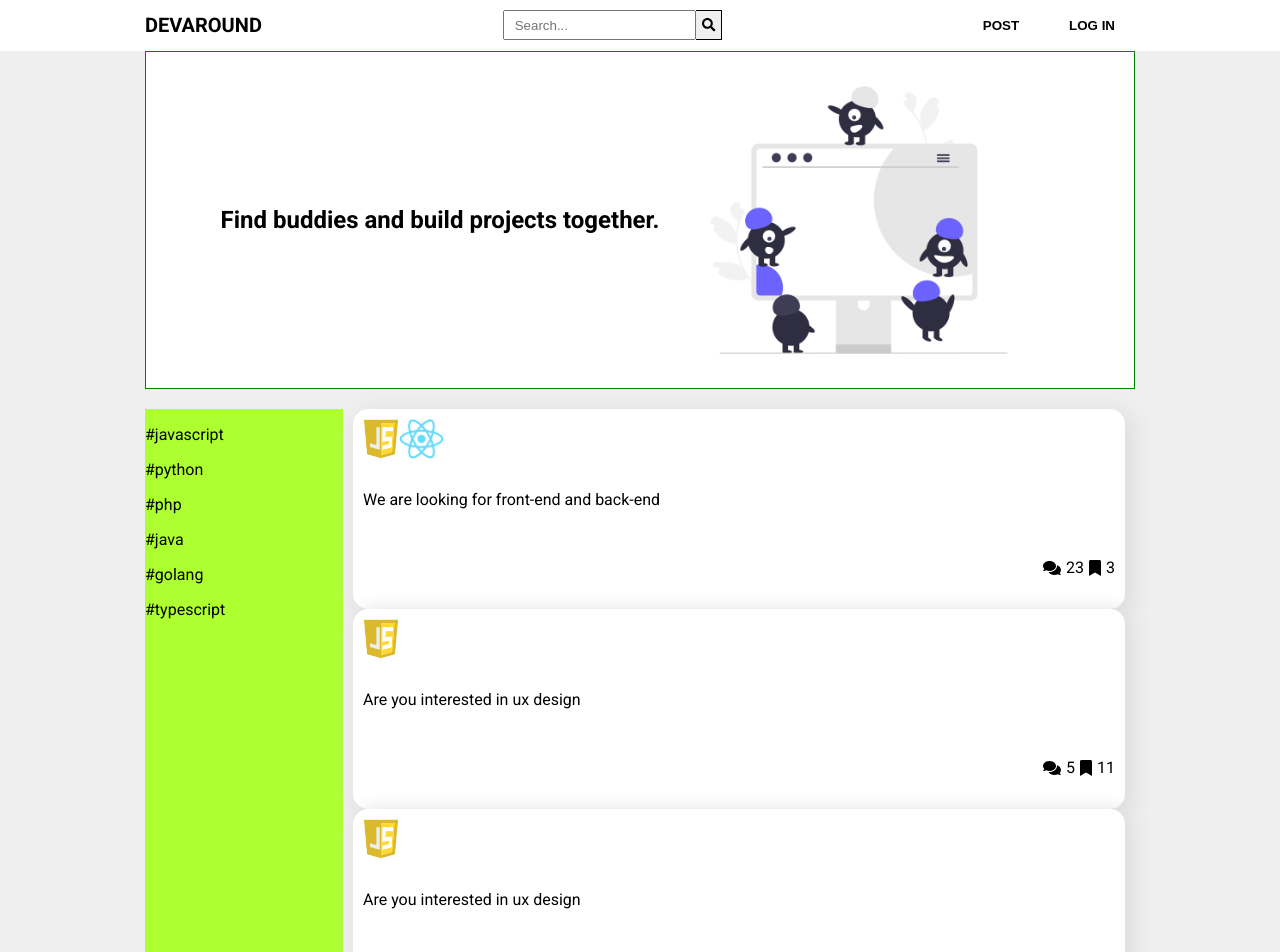
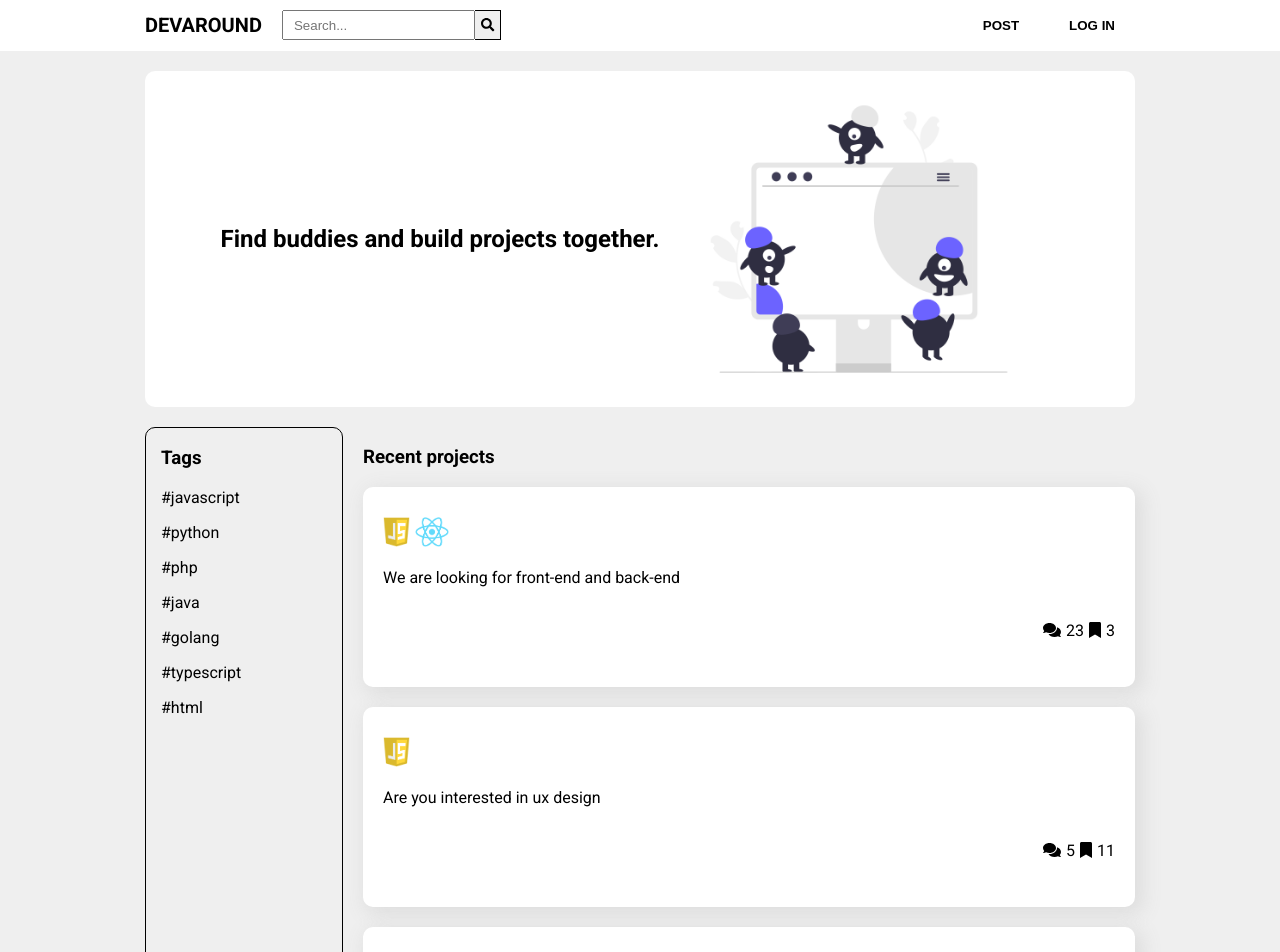
Before and after one commit to chaeahpark/code-together, a React (Create React App) app: page / in a window 1280 px wide. Shown: the top 952 px of the page. Built offline with nearby package versions, Linux system fonts and the light colour scheme.

Commit message:
polished the basic layout

```diff
--- a/src/App.js
+++ b/src/App.js
@@ -12,6 +12,7 @@ function App() {
     <div className="App">
       <header className="header">
         <div className="header__container">
+          <div className="header__left">
             <h1 className="header__logo">DEVAROUND</h1>
             <form className="header__form" action="">
               <input
@@ -23,6 +24,9 @@ function App() {
                 <FontAwesomeIcon icon={faSearch} />
               </button>
             </form>
+          </div>
+
+          <div className="header__right">
             <div className="header__btns">
               <button className="header__btn" id="header__btn--post">
                 POST
@@ -30,6 +34,7 @@ function App() {
               <button className="header__btn" id="header__btn--login">
                 LOG IN
               </button>
+            </div>
           </div>
         </div>
       </header>
@@ -50,17 +55,22 @@ function App() {
           <div className="main__contents">
             <div className="main__sidebar">
               <div className="sidebar__tags">
-                <p className="tag">#javascript</p>
-                <p className="tag">#python</p>
-                <p className="tag">#php</p>
-                <p className="tag">#java</p>
-                <p className="tag">#golang</p>
-                <p className="tag">#typescript</p>
+                <h3 className="main__title title--tag">Tags</h3>
+                <p className="tag__item">#javascript</p>
+                <p className="tag__item">#python</p>
+                <p className="tag__item">#php</p>
+                <p className="tag__item">#java</p>
+                <p className="tag__item">#golang</p>
+                <p className="tag__item">#typescript</p>
+                <p className="tag__item">#html</p>
+                <p className="tag__item">#css</p>
+                <p className="tag__item">c#</p>
               </div>
               <div className="sidebar__languages"></div>
             </div>
 
-            <div className="contents__groupList">
+            <div className="main__groupList">
+              <h3 className="main__title title--group">Recent projects</h3>
               <div className="group__card">
                 <div className="group__langs">
                   {/* add code language */}
--- a/src/index.css
+++ b/src/index.css
@@ -41,6 +41,14 @@ code {
   flex-direction: row;
   justify-content: space-between;
   align-items: center;
+}
+
+.header__left {
+  display: flex;
+  flex-direction: row;
+  justify-content: flex-start;
+  align-items: center;
+  gap: 20px;
 }
 
 .header__logo {
@@ -99,8 +107,9 @@ code {
 
 
 .main__banner {
-  border: 1px solid green;
+
   width: 100%;
+  margin-top: 20px;
 
   display: flex;
   flex-direction: row;
@@ -108,6 +117,7 @@ code {
   align-items: center;
 
   background-color: white;
+  border-radius: 10px;
 }
 
 .banner__img {
@@ -120,28 +130,36 @@ code {
   width: 100%;
   display: grid;
   grid-template-columns: 20% 80%;
+  margin-top: 20px;
 }
 
 .main__sidebar {
-  background-color: greenyellow;
-  margin: 20px 0;
+  border: 1px solid black;
+  border-radius: 10px;
 }
 
+.sidebar__tags {
+  padding-left: 15px;
+  padding-right: 15px;
+  overflow-y: scroll;
+  height: 300px;
+}
 
-.contents__groupList {
-  width: 100%;
+.main__groupList {
+
+  margin-left: 20px;
   display: flex;
   flex-direction: column;
   justify-content: space-around;
-  margin: 20px auto;
 }
 
 .group__card {
+  border-radius: 10px;
+  height: 200px;
 
-  border-radius: 15px;
-  height: 200px;
-  margin: 0 10px;
-  padding: 10px;
+  margin-bottom: 20px;
+
+  padding: 30px 20px;
 
   box-shadow: 5px 5px 20px 3px #dddddd;
   background-color: white;
@@ -153,7 +171,8 @@ code {
 
 .group__lang {
   width: auto;
-  max-height: 40px;
+  max-height: 30px;
+  margin-right: 5px;
 }
 
 .group__icons {
```
Lines whose indentation alone changed are shown as unchanged.
